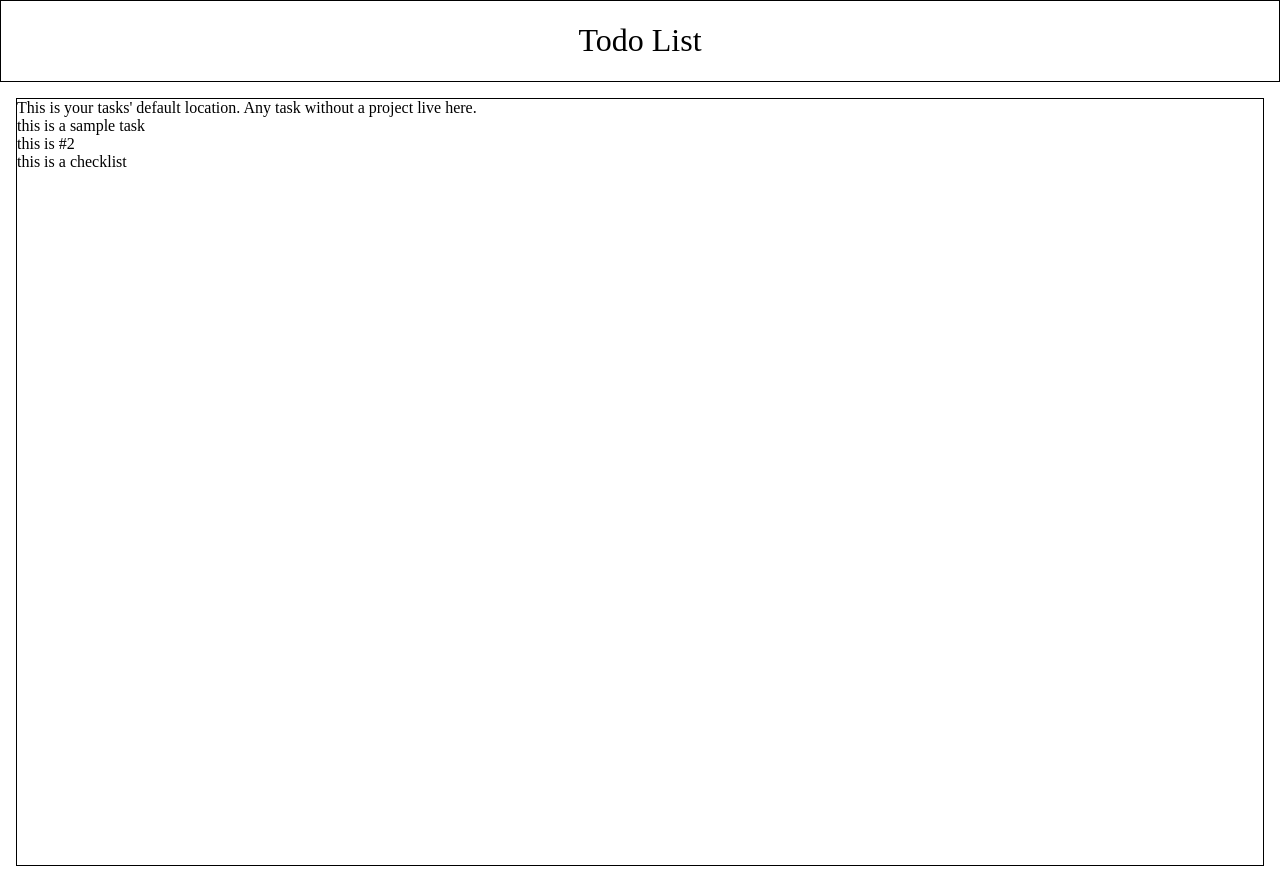
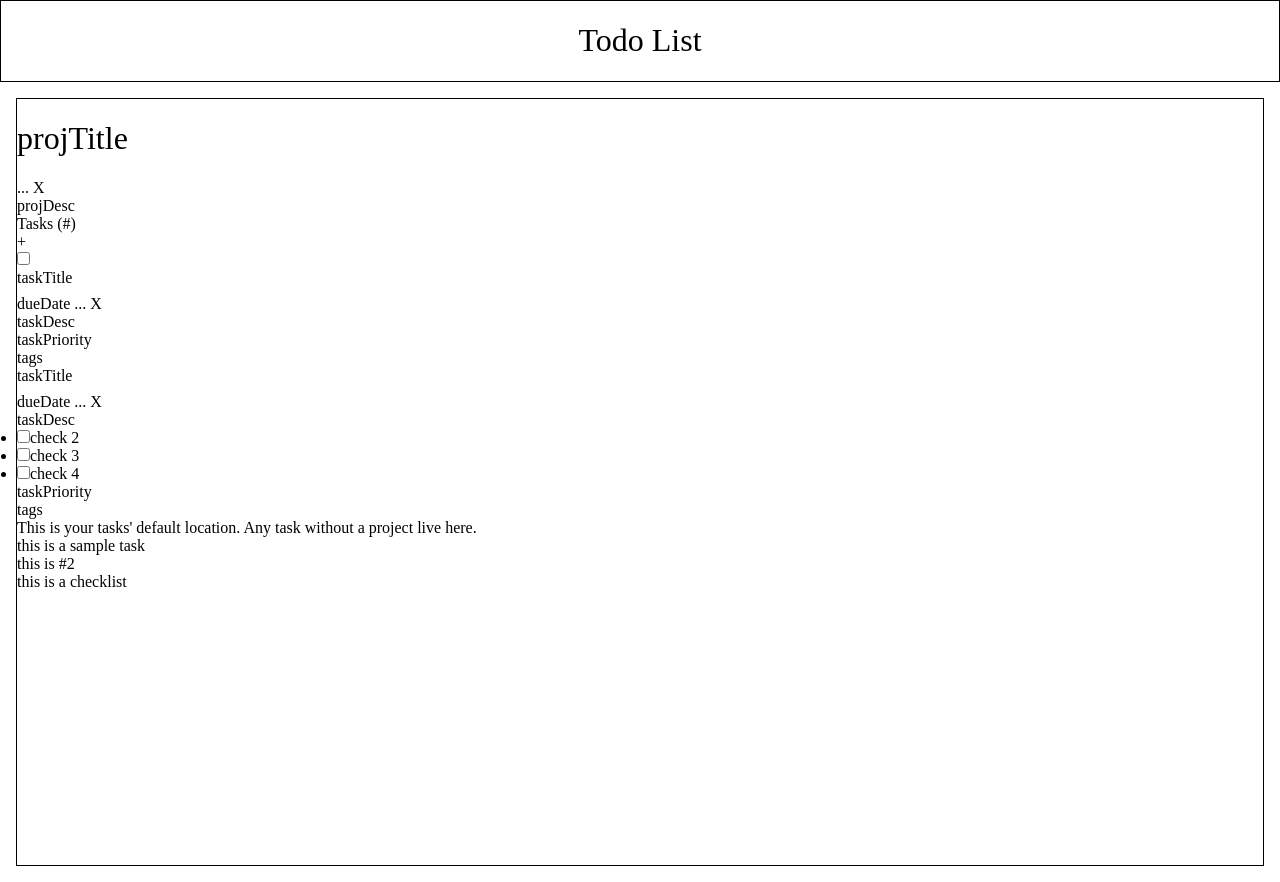
Before and after one commit to Cedrus32/Todo-List, a plain HTML site: page index.html in a window 1280 px wide. Drawn offline with Linux system fonts and the light colour scheme.

Commit message:
Create template structures for reference when building DOM factories

```diff
--- a/index.html
+++ b/index.html
@@ -37,6 +37,62 @@
 
             <section id='display'>
                 <!-- generate display -->
+                <!-- generate project header -- (started in dom.js) -->
+
+                <div class='proj container'>
+                    <div class='proj header'>
+                        <h1 class='title'>projTitle</h1>
+                        <span class='modify'>...</span>
+                        <span class='delete'>X</span>
+                    </div>
+                    <div class='description'>projDesc</div>
+                </div>
+
+                <div class='task container'>
+                    <div class='task-controls'>
+                        <div class='tally'>Tasks (<span id='tally'>#</span>)</div>
+                        <div class='create'>+</div>
+                    </div>
+
+                    <div class='card singleton'>
+                        <input type='checkbox' id='1' name='1'>
+                        <div class='content'>
+                            <div class='header'>
+                                <label for='1' class='title'><h2>taskTitle</h2></label>
+                                <span class='date'>dueDate</span>
+                                <span class='modify'>...</span>
+                                <span class='delete'>X</span>
+                            </div>
+                            <div class='description'>taskDesc</div>
+                            <div class='details'>
+                                <div class='priority'>taskPriority</div>
+                                <div class='tags'>tags</div>
+                            </div>
+                        </div>
+                    </div>
+
+                    <div class='card checklist'>
+                        <div class='header'>
+                            <h2 class='title'>taskTitle</h2>
+                            <span class='date'>dueDate</span>
+                            <span class='modify'>...</span>
+                            <span class='delete'>X</span>
+                        </div>
+                        <div class='description'>taskDesc</div>
+                        <div class='checks'>
+                            <ul>
+                                <li><input type='checkbox' id='2' name='2'><label for='2'>check 2</label></li>
+                                <li><input type='checkbox' id='3' name='3'><label for='3'>check 3</label></li>
+                                <li><input type='checkbox' id='4' name='4'><label for='4'>check 4</label></li>
+                            </ul>
+                        </div>
+                        <div class='details'>
+                            <div class='priority'>taskPriority</div>
+                            <div class='tags'>tags</div>
+                        </div>
+                    </div>
+
+                </div>
             </section>
         </main>
 
```
